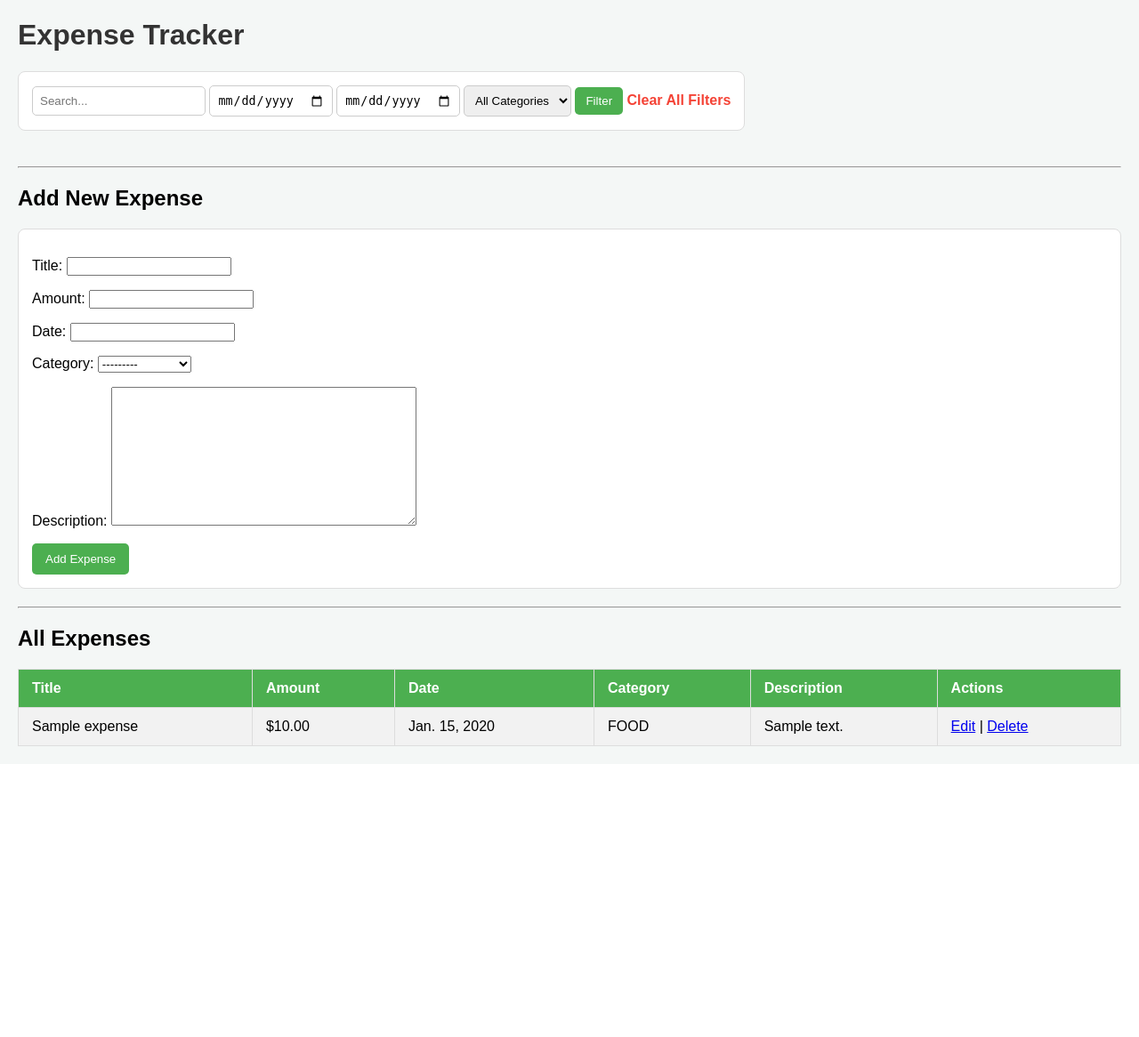
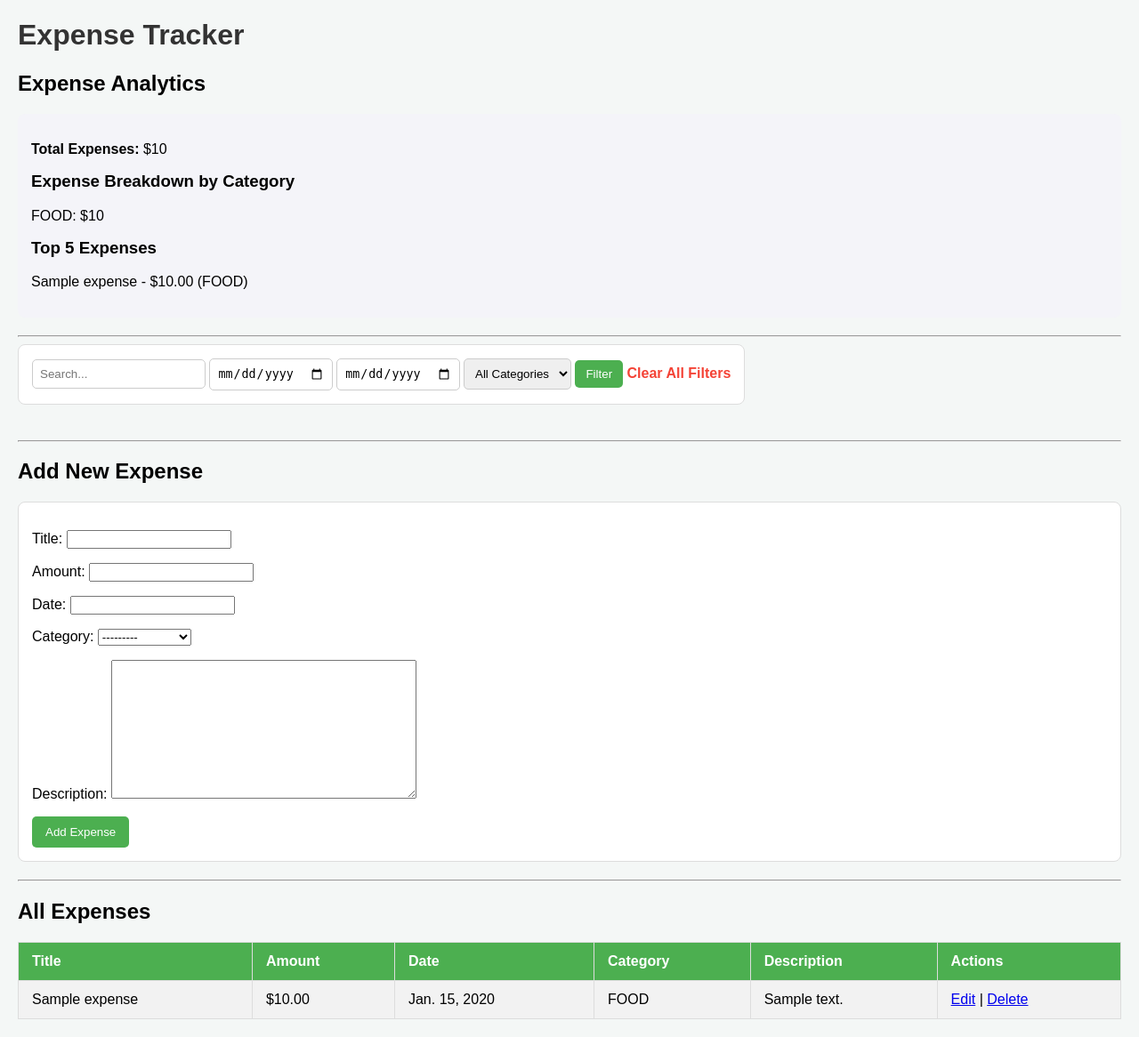
Before and after one commit to SyamGopalGuttula/personal_finance_tracker, a Django app: page / in a window 1280 px wide. Shown: the whole page at 89% size. Before the commit the page ends 839 px from the top, so only its background shows below. Run offline with Django 5.2, Linux system fonts and the light colour scheme; tables that the repository leaves empty hold one stand-in row (values such as "Sample post"); parts of the project's set-up code (start-up, migrations or seed data) failed here and were passed over.

Commit message:
Adding and analytics section of expenses

```diff
--- a/core/static/core/css/styles.css
+++ b/core/static/core/css/styles.css
@@ -56,3 +56,23 @@ button {
 button:hover {
     background-color: #45a049;
 }
+
+.analytics {
+    background-color: #f4f4f9;
+    padding: 15px;
+    border-radius: 8px;
+    margin-bottom: 20px;
+}
+
+.analytics h3 {
+    margin-top: 10px;
+}
+
+.analytics ul {
+    list-style: none;
+    padding: 0;
+}
+
+.analytics li {
+    margin: 5px 0;
+}
--- a/core/templates/core/expense_list.html
+++ b/core/templates/core/expense_list.html
@@ -40,6 +40,31 @@
 </head>
 <body>
     <h1>Expense Tracker</h1>
+
+    <h2>Expense Analytics</h2>
+    <div class="analytics">
+        <p><strong>Total Expenses:</strong> ${{ total_expenses }}</p>
+
+        <h3>Expense Breakdown by Category</h3>
+        <ul>
+            {% for item in expense_breakdown %}
+                <li>{{ item.category }}: ${{ item.total }}</li>
+            {% empty %}
+                <li>No expenses found in this filter.</li>
+            {% endfor %}
+        </ul>
+
+        <h3>Top 5 Expenses</h3>
+        <ul>
+            {% for expense in top_expenses %}
+                <li>{{ expense.title }} - ${{ expense.amount }} ({{ expense.category }})</li>
+            {% empty %}
+                <li>No expenses found in this filter.</li>
+            {% endfor %}
+        </ul>
+    </div>
+
+    <hr>
 
     <div class="filter-container">
         <form method="GET">
--- a/core/views.py
+++ b/core/views.py
@@ -1,7 +1,7 @@
 from django.shortcuts import render, redirect, get_object_or_404
 from .models import Expense  # Importing the Expense model
 from .forms import ExpenseForm  # Importing the ExpenseForm
-from django.db.models import Q
+from django.db.models import Q, Sum
 
 from django.db.models import Q
 
@@ -26,9 +26,13 @@ def expense_list(request):
     if category and category != "All":
         expenses = expenses.filter(category__iexact=category.strip())
 
-
     form = ExpenseForm()
     categories = Expense.objects.values_list('category', flat=True).distinct()
+
+    # Summarization and Analytics
+    total_expenses = expenses.aggregate(total=Sum('amount'))['total'] or 0
+    expense_breakdown = expenses.values('category').annotate(total=Sum('amount')).order_by('-total')
+    top_expenses = expenses.order_by('-amount')[:5]
 
     return render(request, 'core/expense_list.html', {
         'expenses': expenses,
@@ -37,7 +41,10 @@ def expense_list(request):
         'selected_category': category,
         'query': query,
         'start_date': start_date,
-        'end_date': end_date
+        'end_date': end_date,
+        'total_expenses': total_expenses,
+        'expense_breakdown': expense_breakdown,
+        'top_expenses': top_expenses
     })
 
 
```
